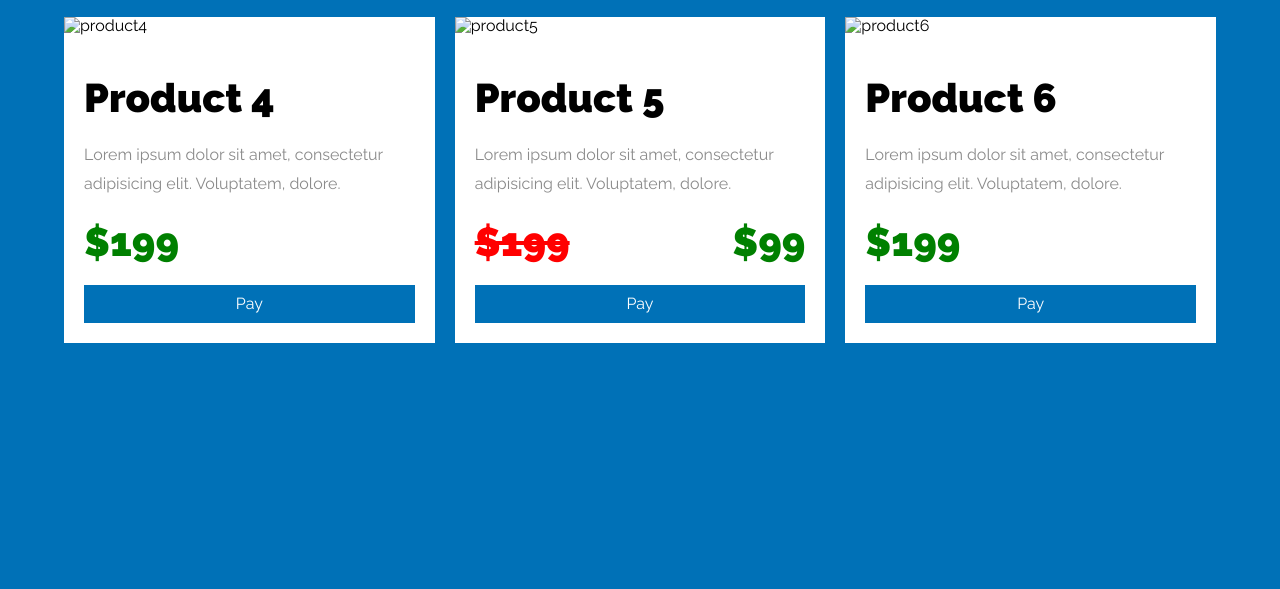
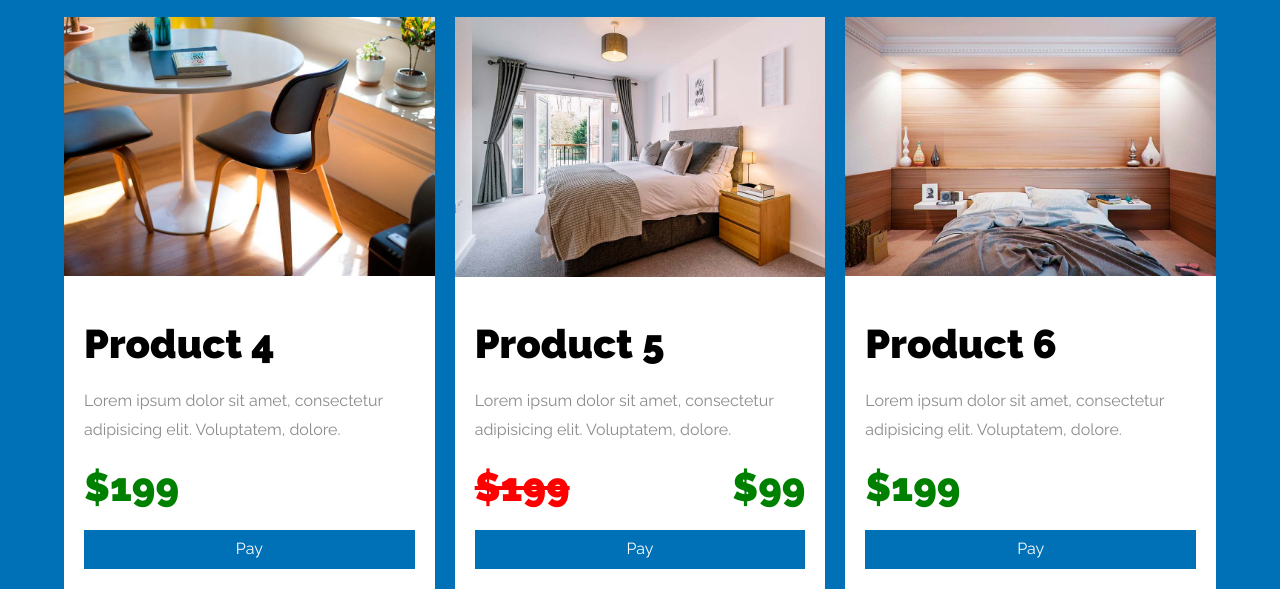
Before and after one commit to ProgrammeRoy/ecommerceexample, a plain HTML site: page index.html in a window 1280 px wide. Shown: the part 760-1349 px from the top of the page. Before the commit the page ends 1103 px from the top, so only its background shows below. Drawn offline with Linux system fonts and the light colour scheme; the site is published under a folder, as on GitHub Pages, so addresses that start at the root find nothing.

Commit message:
add fix complete images

```diff
--- a/index.html
+++ b/index.html
@@ -38,7 +38,7 @@
                 </div>
                 <div class="product">
                     <!-- Element -->
-                    <img class="product__image" src="/img/producto2.jpg" alt="product2">
+                    <img class="product__image" src="img/producto2.jpg" alt="product2">
                     <!-- Element -->
                     <div class="product__container">
                         <h3 class="product__name">Product 2</h3>
@@ -52,7 +52,7 @@
                 </div>
                 <div class="product">
                     <!-- Element -->
-                    <img class="product__image" src="/img/producto3.jpg" alt="product3">
+                    <img class="product__image" src="img/producto3.jpg" alt="product3">
                     <!-- Element -->
                     <div class="product__container">
                         <h3 class="product__name">Product 3</h3>
@@ -66,7 +66,7 @@
                 </div>
                 <div class="product">
                     <!-- Element -->
-                    <img class="product__image" src="/img/producto4.jpg" alt="product4">
+                    <img class="product__image" src="img/producto4.jpg" alt="product4">
                     <!-- Element -->
                     <div class="product__container">
                         <h3 class="product__name">Product 4</h3>
@@ -80,7 +80,7 @@
                 </div>
                 <div class="product">
                     <!-- Element -->
-                    <img class="product__image" src="/img/producto5.jpg" alt="product5">
+                    <img class="product__image" src="img/producto5.jpg" alt="product5">
                     <!-- Element -->
                     <div class="product__container">
                         <h3 class="product__name">Product 5</h3>
@@ -95,7 +95,7 @@
                 </div>
                 <div class="product">
                     <!-- Element -->
-                    <img class="product__image" src="/img/producto6.jpg" alt="product6">
+                    <img class="product__image" src="img/producto6.jpg" alt="product6">
                     <!-- Element -->
                     <div class="product__container">
                         <h3 class="product__name">Product 6</h3>
```
Also changed, not shown: 1 other file.
